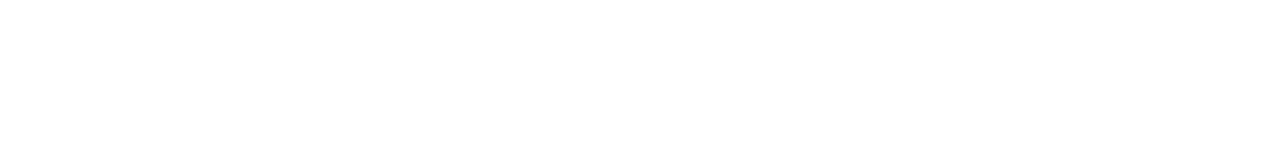
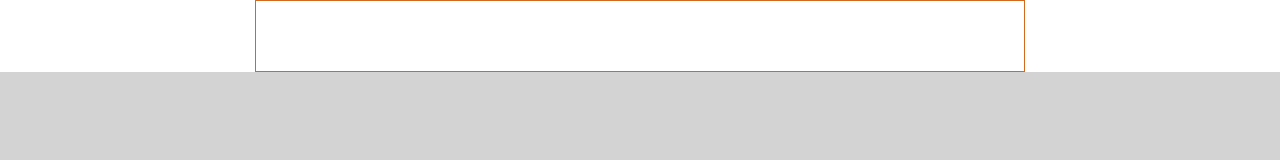
Before and after one commit to jacobromanus/startup-landing-page-clone, a plain HTML site: page index.html in a window 1280 px wide. Drawn offline with Linux system fonts and the light colour scheme.

Commit message:
commit message

```diff
--- a/css/style.css
+++ b/css/style.css
@@ -13,7 +13,7 @@ menu, nav, output, ruby, section, summary,
 time, mark, audio, video {
 	margin: 0;
 	padding: 0;
-	border: 0;
+	border: .0;
 	font-size: 100%;
 	font: inherit;
 	vertical-align: baseline;
@@ -41,3 +41,18 @@ table {
 	border-collapse: collapse;
 	border-spacing: 0;
 }
+body {
+	background-color: LightGray;
+}
+div {
+	border: 1px solid Chocolate;
+}
+/* Navigation Section */
+.top-navigation {
+	background-color: #fff;
+}
+.top-navigation > .content {
+	width: 60%;
+	height: 4.375rem;
+	margin: 0 auto;
+}
--- a/index.html
+++ b/index.html
@@ -6,6 +6,8 @@
 	<link rel="stylesheet" href="css/style.css">
 </head>
 <body>
+	<nav class="top-navigation">
+		<div class="content"></div>
+	</nav>
 
 </body>
-</html>
```
Also changed, not shown: images/karma-logo copy (1).svg (added).
